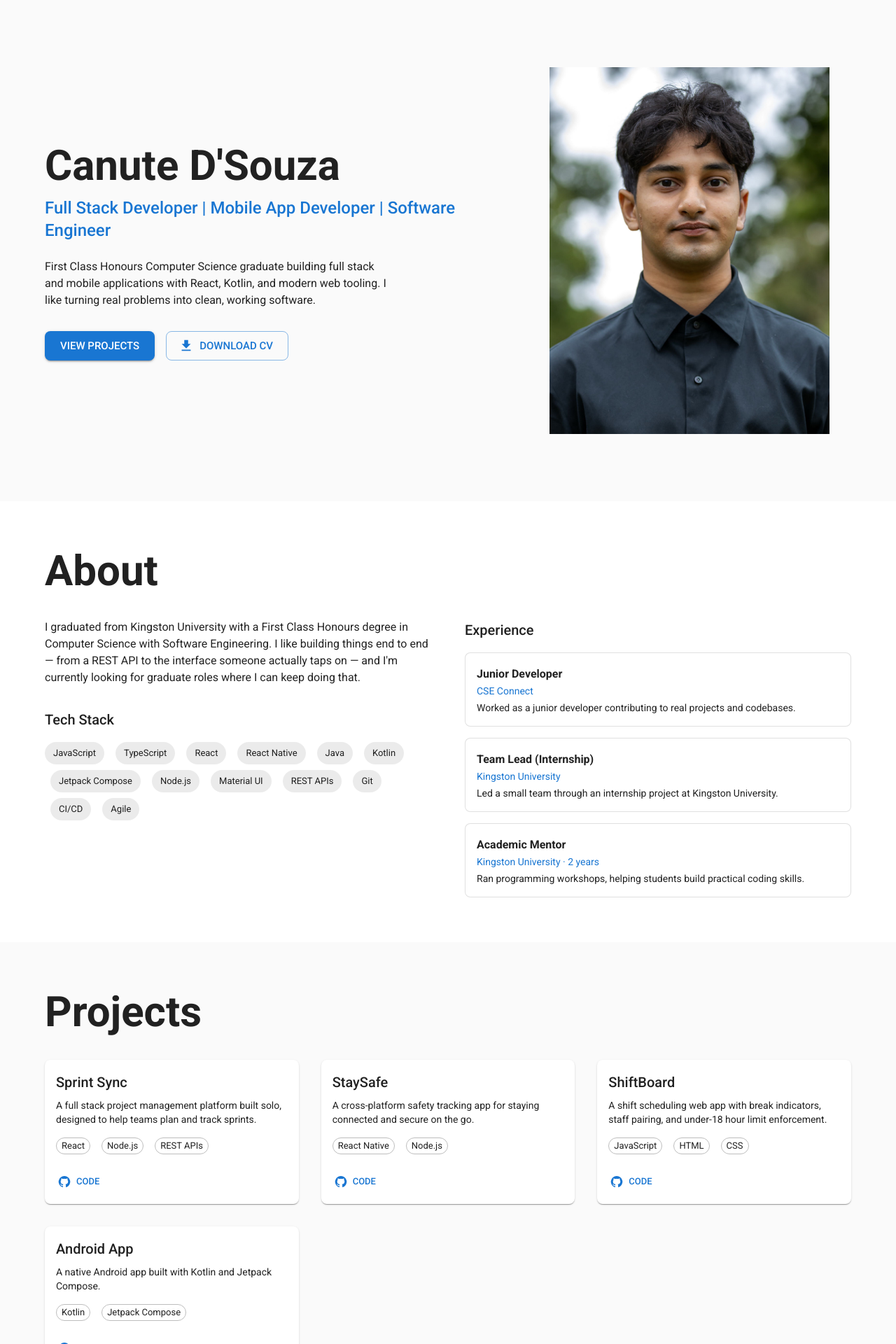
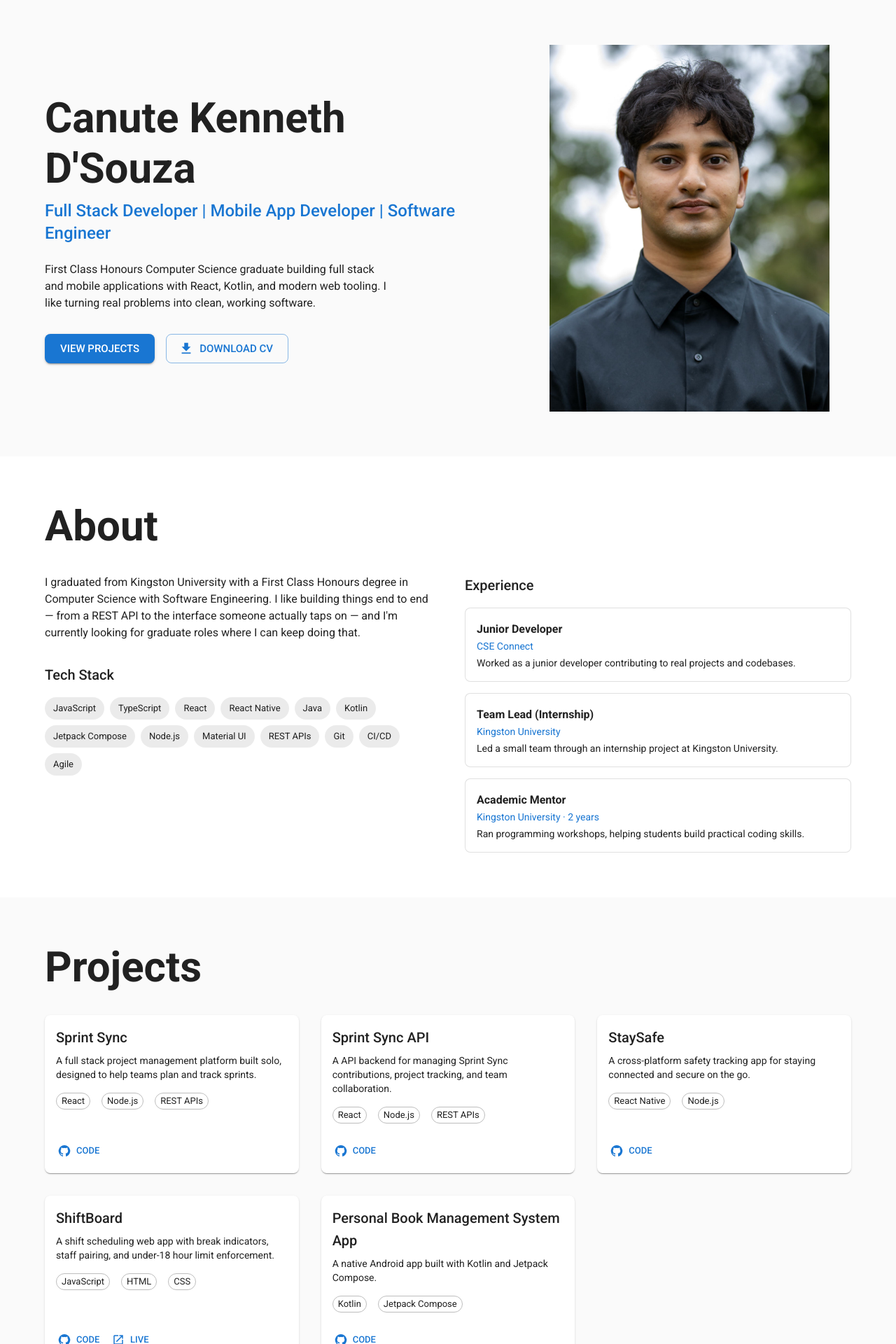
Before and after one commit to BetaCan/Portfolio, a React app: page / in a window 1280 px wide. Shown: the top 1920 px of the page at 70% size. Built offline with nearby package versions, Linux system fonts and the light colour scheme; the HTML template or start-up script is replaced by a standard one.

Commit message:
added styling changes

```diff
--- a/src/data/projects.ts
+++ b/src/data/projects.ts
@@ -16,7 +16,17 @@ export const projects: Project[] = [
         description:
             'A full stack project management platform built solo, designed to help teams plan and track sprints.',
         techStack: ['React', 'Node.js', 'REST APIs'],
-        githubUrl: 'https://github.com/BetaCan/sprint-sync',
+        githubUrl: 'https://github.com/BetaCan/FYP-Contribution-Log',
+        liveUrl: '',
+        featured: true,
+    },
+    {
+        id: 'sprint-sync-api',
+        title: 'Sprint Sync API',
+        description:
+            'A API backend for managing Sprint Sync contributions, project tracking, and team collaboration.',
+        techStack: ['React', 'Node.js', 'REST APIs'],
+        githubUrl: 'https://github.com/BetaCan/FYP-Contribution-Log',
         liveUrl: '',
         featured: true,
     },
@@ -26,7 +36,7 @@ export const projects: Project[] = [
         description:
             'A cross-platform safety tracking app for staying connected and secure on the go.',
         techStack: ['React Native', 'Node.js'],
-        githubUrl: 'https://github.com/BetaCan/staysafe',
+        githubUrl: 'https://github.com/BetaCan/StaySafe_EG-CD',
         liveUrl: '',
         featured: true,
     },
@@ -37,16 +47,16 @@ export const projects: Project[] = [
             'A shift scheduling web app with break indicators, staff pairing, and under-18 hour limit enforcement.',
         techStack: ['JavaScript', 'HTML', 'CSS'],
         githubUrl: 'https://github.com/BetaCan/shiftboard',
-        liveUrl: '',
+        liveUrl: 'https://betacan.github.io/ShiftBoard/',
         featured: false,
     },
     {
-        id: 'android-app',
-        title: 'Android App',
+        id: 'personal-book-management-system-app',
+        title: 'Personal Book Management System App',
         description:
             'A native Android app built with Kotlin and Jetpack Compose.',
         techStack: ['Kotlin', 'Jetpack Compose'],
-        githubUrl: 'https://github.com/BetaCan/android-app',
+        githubUrl: 'https://github.com/BetaCan/PersonalBookManagementSystemApp',
         liveUrl: '',
         featured: false,
     },
--- a/src/sections/About.tsx
+++ b/src/sections/About.tsx
@@ -28,7 +28,7 @@ const experience = [
 
 const About = () => {
     return (
-        <Box component="section" id="about" sx={{ py: 8, bgcolor: 'background.paper' }}>
+        <Box component="section" id="about" sx={{ py: { xs: 4, md:8 }, bgcolor: 'background.paper' }}>
             <Container maxWidth="lg">
                 <Typography variant="h2" component="h2" gutterBottom sx={{ mb: 4 }}>
                     About
@@ -46,11 +46,11 @@ const About = () => {
                         <Typography variant="h6" sx={{ mb: 2 }}>
                             Tech Stack
                         </Typography>
-                        <Stack direction="row" spacing={1} sx={{ flexWrap: 'wrap', gap: 1 }}>
+                        <Box sx={{ display: 'flex', flexWrap: 'wrap', gap: 1 }}>
                             {skills.map((skill) => (
                                 <Chip key={skill} label={skill} />
                             ))}
-                        </Stack>
+                        </Box>
                     </Grid>
 
                     <Grid size={{ xs: 12, md: 6 }}>
--- a/src/sections/Contact.tsx
+++ b/src/sections/Contact.tsx
@@ -5,7 +5,7 @@ import GitHubIcon from '@mui/icons-material/GitHub';
 
 const Contact = () => {
     return (
-        <Box component="section" id="contact" sx={{ py: 8 }}>
+        <Box component="section" id="contact" sx={{ py: { xs: 4, md: 8 } }}>
             <Container maxWidth="sm" sx={{ textAlign: 'center' }}>
                 <Typography variant="h2" component="h2" gutterBottom sx={{ mb: 2 }}>
                     Contact
--- a/src/sections/Hero.tsx
+++ b/src/sections/Hero.tsx
@@ -8,12 +8,12 @@ const Hero = () => {
     };
 
     return (
-        <Box component="section" id="home" sx={{ py: { xs: 8, md: 12 } }}>
+        <Box component="section" id="home" sx={{ py: { xs: 4, md: 8 } }}>
             <Container maxWidth="lg">
                 <Grid container spacing={4} sx ={{ alignItems: 'center' }}>
                     <Grid size={{ xs: 12, md: 7 }}>
                         <Typography variant="h2" component="h1" sx={{ fontWeight: 700, mb: 1 }}>
-                            Canute D'Souza
+                            Canute Kenneth D'Souza
                         </Typography>
 
                         <Typography variant="h5" color="primary" sx={{ mb: 3, fontWeight: 500 }}>
--- a/src/sections/Projects.tsx
+++ b/src/sections/Projects.tsx
@@ -4,7 +4,7 @@ import { projects } from '../data/projects';
 
 const Projects = () => {
     return (
-        <Box component="section" id="projects" sx={{ py: 8 }}>
+        <Box component="section" id="projects" sx={{ py: { xs: 4, md: 8 }}}>
             <Container maxWidth="lg">
                 <Typography variant="h2" component="h2" gutterBottom sx={{ mb: 4 }}>
                     Projects
```
